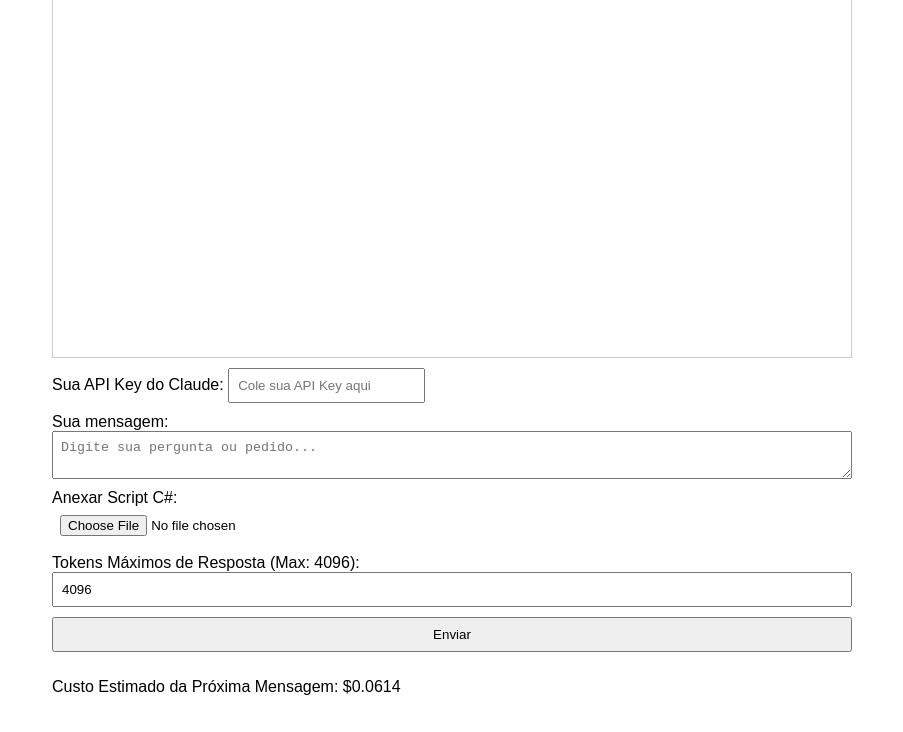
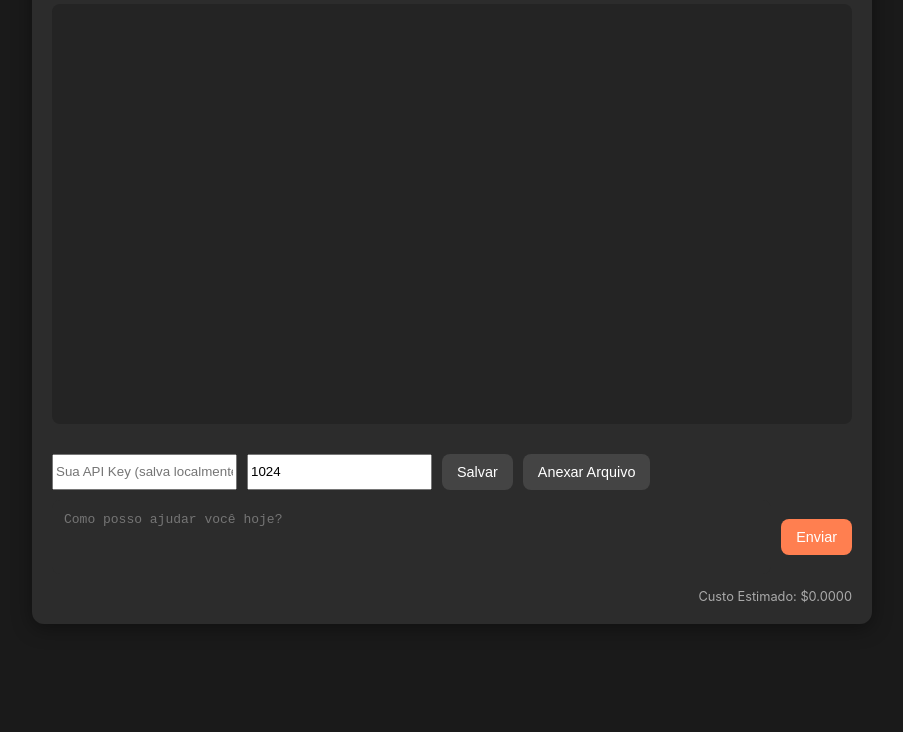
Before and after one commit to luizfspb/portal-claude, a plain HTML site: page static/index.html in a window 1280 px wide. Shown: the part 164-896 px from the top of the page, without its empty margins (188-1091 px from the left). After the commit the page ends 840 px from the top, so only its background shows below. Drawn offline with Linux system fonts and the light colour scheme.

Commit message:
feat: Adiciona estilos CSS para o chat

```diff
--- a/static/index.html
+++ b/static/index.html
@@ -1,41 +1,34 @@
 <!DOCTYPE html>
-<html lang="pt-br">
+<html lang="pt-BR">
 <head>
     <meta charset="UTF-8">
     <meta name="viewport" content="width=device-width, initial-scale=1.0">
-    <title>Chat com Claude via API</title>
-    <style>
-        body { font-family: sans-serif; max-width: 800px; margin: auto; padding: 20px; }
-        #chat-container { border: 1px solid #ccc; padding: 10px; height: 400px; overflow-y: scroll; margin-bottom: 10px; }
-        .message { margin-bottom: 10px; }
-        .user-message { color: blue; }
-        .claude-message { color: green; }
-        form { display: flex; flex-direction: column; }
-        input, textarea, button { margin-bottom: 10px; padding: 8px; }
-    </style>
+    <title>Hora do café com Claude?</title>
+    <link rel="stylesheet" href="/static/style.css">
 </head>
 <body>
-    <h1>Chat com Claude 3 Sonnet</h1>
-    <div id="chat-container"></div>
+    <div class="chat-container">
+        <div class="chat-header">
+            <h1>Hora do café com Claude?</h1>
+        </div>
+        <div class="chat-box" id="chat-box">
+            </div>
+        <div class="input-container">
+            <div class="input-top-bar">
+                <input type="password" id="api-key-input" placeholder="Sua API Key (salva localmente)">
+                <input type="number" id="max-tokens-input" value="1024" placeholder="Max Tokens">
+                <button id="save-settings-button">Salvar</button>
+                <input type="file" id="file-upload-input" accept=".txt, .cs" style="display: none;">
+                <button id="file-upload-button">Anexar Arquivo</button>
+            </div>
+            <div class="input-bottom-bar">
+                <textarea id="prompt-input" placeholder="Como posso ajudar você hoje?" rows="3"></textarea>
+                <button id="send-button">Enviar</button>
+            </div>
+            <div id="cost-info">Custo Estimado: $0.0000</div>
+        </div>
+    </div>
 
-    <label for="apiKey">Sua API Key do Claude:</label>
-    <input type="password" id="apiKey" placeholder="Cole sua API Key aqui">
-
-    <form id="chat-form">
-        <label for="prompt">Sua mensagem:</label>
-        <textarea id="prompt" placeholder="Digite sua pergunta ou pedido..."></textarea>
-
-        <label for="fileUpload">Anexar Script C#:</label>
-        <input type="file" id="fileUpload" accept=".cs">
-
-        <label for="maxTokens">Tokens Máximos de Resposta (Max: 4096):</label>
-        <input type="number" id="maxTokens" value="4096" min="1" max="4096">
-
-        <button type="submit">Enviar</button>
-    </form>
-
-    <p>Custo Estimado da Próxima Mensagem: <span id="estimated-cost">...</span></p>
-
-    <script src="script.js"></script>
+    <script src="/static/script.js"></script>
 </body>
 </html>
--- /dev/null
+++ b/static/style.css
@@ -0,0 +1,136 @@
+body {
+    background-color: #1a1a1a;
+    color: #e0e0e0;
+    font-family: -apple-system, BlinkMacSystemFont, "Segoe UI", Roboto, "Helvetica Neue", Arial, sans-serif;
+    display: flex;
+    justify-content: center;
+    align-items: center;
+    min-height: 100vh;
+    margin: 0;
+    padding: 20px;
+}
+
+.chat-container {
+    background-color: #2c2c2c;
+    border-radius: 12px;
+    padding: 20px;
+    max-width: 800px;
+    width: 100%;
+    box-shadow: 0 4px 20px rgba(0, 0, 0, 0.4);
+    display: flex;
+    flex-direction: column;
+}
+
+.chat-header h1 {
+    color: #ff7f50; /* Laranja */
+    font-size: 2.5em;
+    text-align: center;
+    margin-bottom: 20px;
+}
+
+.chat-box {
+    flex-grow: 1;
+    overflow-y: auto;
+    padding: 10px;
+    background-color: #242424;
+    border-radius: 8px;
+    margin-bottom: 15px;
+    height: 400px;
+}
+
+.message-user, .message-bot {
+    margin-bottom: 15px;
+    padding: 10px;
+    border-radius: 10px;
+    max-width: 80%;
+    word-wrap: break-word;
+}
+
+.message-user {
+    background-color: #007bff;
+    color: white;
+    margin-left: auto;
+}
+
+.message-bot {
+    background-color: #3e3e3e;
+    color: #e0e0e0;
+    margin-right: auto;
+}
+
+.input-container {
+    display: flex;
+    flex-direction: column;
+    gap: 10px;
+    margin-top: 15px;
+}
+
+.input-top-bar {
+    display: flex;
+    gap: 10px;
+}
+
+.input-bottom-bar {
+    display: flex;
+    justify-content: space-between;
+    align-items: center;
+    gap: 10px;
+}
+
+textarea {
+    flex-grow: 1;
+    border: none;
+    background-color: #2c2c2c;
+    color: #e0e0e0;
+    padding: 12px;
+    border-radius: 8px;
+    resize: none;
+    font-size: 1em;
+    min-height: 50px;
+}
+
+button {
+    background-color: #444;
+    color: white;
+    border: none;
+    padding: 10px 15px;
+    border-radius: 8px;
+    cursor: pointer;
+    transition: background-color 0.3s;
+    font-size: 0.9em;
+}
+
+button:hover {
+    background-color: #555;
+}
+
+#send-button {
+    background-color: #ff7f50; /* Laranja */
+}
+
+#send-button:hover {
+    background-color: #e66d3d; /* Laranja mais escuro */
+}
+
+#cost-info {
+    font-size: 0.8em;
+    color: #aaa;
+    text-align: right;
+    margin-top: 5px;
+}
+
+.progress-bar {
+    width: 100%;
+    height: 5px;
+    background-color: #444;
+    border-radius: 5px;
+    overflow: hidden;
+    margin-top: 10px;
+    display: none; /* Escondido por padrão */
+}
+
+.progress-bar div {
+    height: 100%;
+    background-color: #ff7f50;
+    transition: width 0.3s;
+}
```
